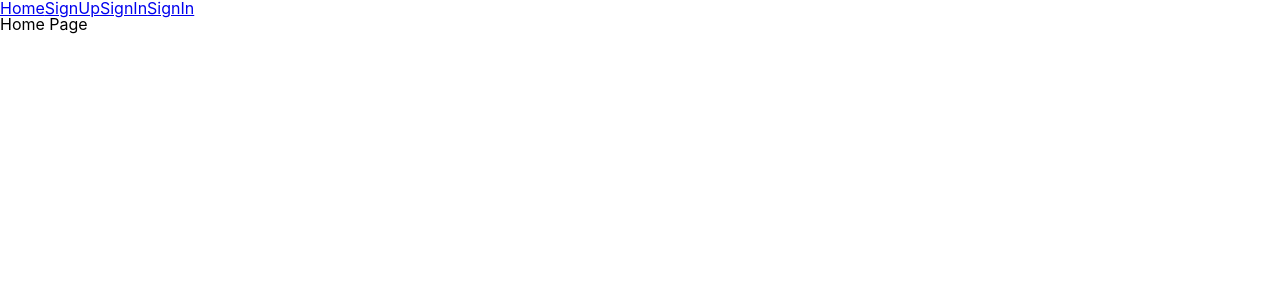
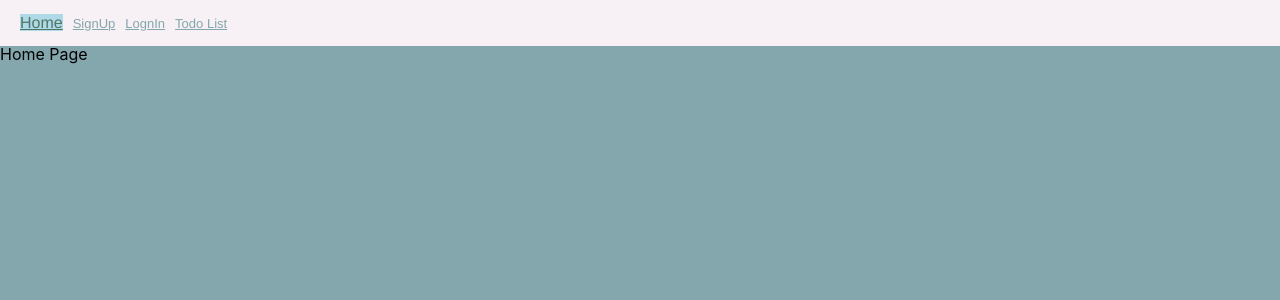
Before and after one commit to EmilyDSarani/todo-lab13-frontend, a React (Create React App) app: page / in a window 1280 px wide. Shown: the top 300 px of the page. Built offline with nearby package versions, Linux system fonts and the light colour scheme.

Commit message:
idk why I jsut spend time on colors but here we are

```diff
--- a/src/app/App.css
+++ b/src/app/App.css
@@ -1,9 +1,20 @@
-.App {
-  height: 100vh;
-  display: grid;
-  grid-template-rows: auto 1fr auto;
+a{
+  margin: 5px;
+  color: var(--dark-jungle-green);
 }
 
-main {
-  background: #FAF0EA;
+.active{
+  font-family: 'Franklin Gothic Medium', 'Arial Narrow', Arial, sans-serif;
+  font-size: medium;
+  background-color: var(--cambridge-blue);
+  color: var(--air-superiority-blue);
 }
+
+.not{
+  font-family: 'Franklin Gothic Medium', 'Arial Narrow', Arial, sans-serif;
+  font-size: small;
+  padding: 15px;
+  background-color: var(--pink-lace);
+  color: var(--pink-lace);
+
+}
--- a/src/app/App.js
+++ b/src/app/App.js
@@ -32,8 +32,8 @@ class App extends Component {
           <header className= 'not'>
             <NavLink exact activeClassName='active' to='/'>Home</NavLink>
             <NavLink exact activeClassName='active' to='/SignUp'>SignUp</NavLink>
-            <NavLink exact activeClassName='active' to='/Login'>SignIn</NavLink>
-            <NavLink exact activeClassName='active' to='/Todo'>SignIn</NavLink>
+            <NavLink exact activeClassName='active' to='/Login'>LognIn</NavLink>
+            <NavLink exact activeClassName='active' to='/Todo'>Todo List</NavLink>
           </header>
           <Switch>
             <Route
--- a/src/home/Home.css
+++ b/src/home/Home.css
@@ -1,3 +1,11 @@
-.Home {
+:root{
+--dark-jungle-green: rgb(132, 166, 173);
+--air-superiority-blue: rgb(82, 117, 102);
+--cambridge-blue: rgb(173, 218, 230);
+--dutch-white: rgb(113, 148, 112);
+--pink-lace: rgb(247, 240, 244);
+}
 
+body{
+    background-color: var(--dark-jungle-green);
 }
--- a/src/login/Login.js
+++ b/src/login/Login.js
@@ -4,7 +4,7 @@ export default class Login extends Component {
   render() {
     return (
       <div>
-                hi
+                Logn In
       </div>
     );
   }
--- a/src/signup/Signup.js
+++ b/src/signup/Signup.js
@@ -4,7 +4,7 @@ export default class Todo extends Component {
   render() {
     return (
       <div>
-                  hi
+                 Sign Up
       </div>
     );
   }
--- a/src/todo/Todo.js
+++ b/src/todo/Todo.js
@@ -4,7 +4,7 @@ export default class Todo extends Component {
   render() {
     return (
       <div>
-                hi
+                Todo
       </div>
     );
   }
```
